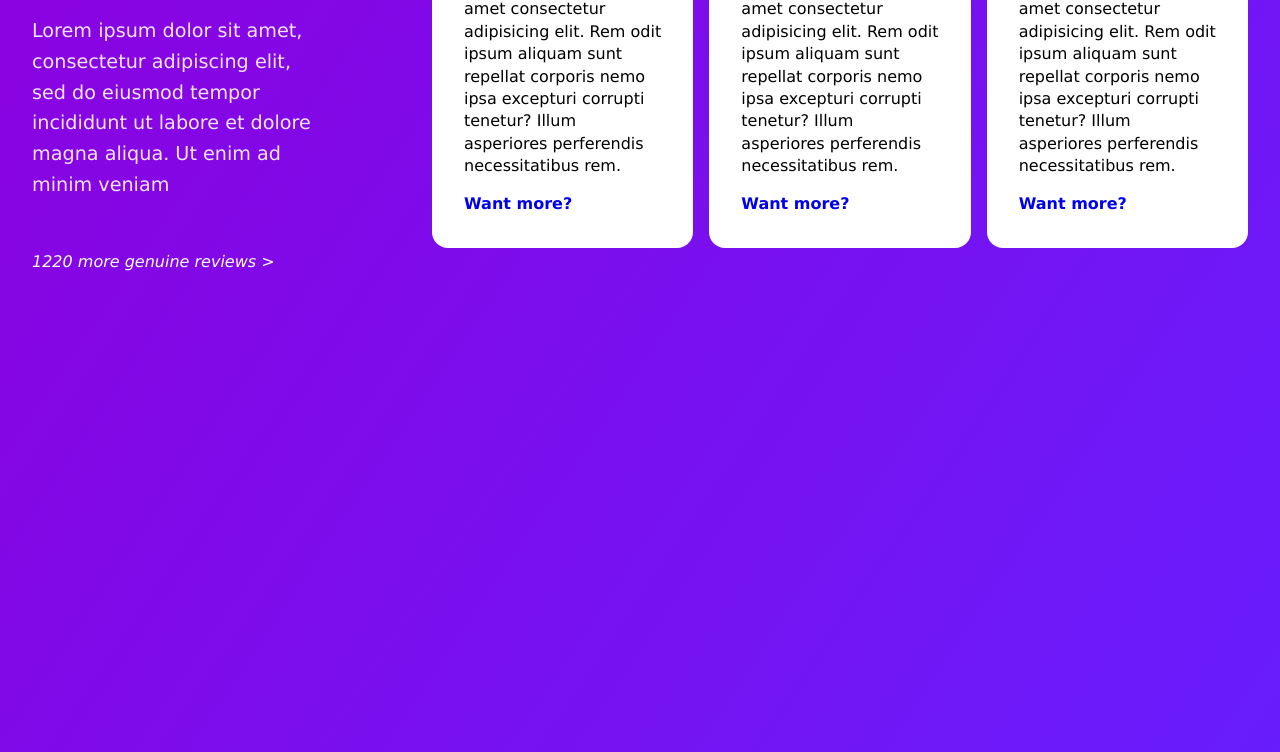
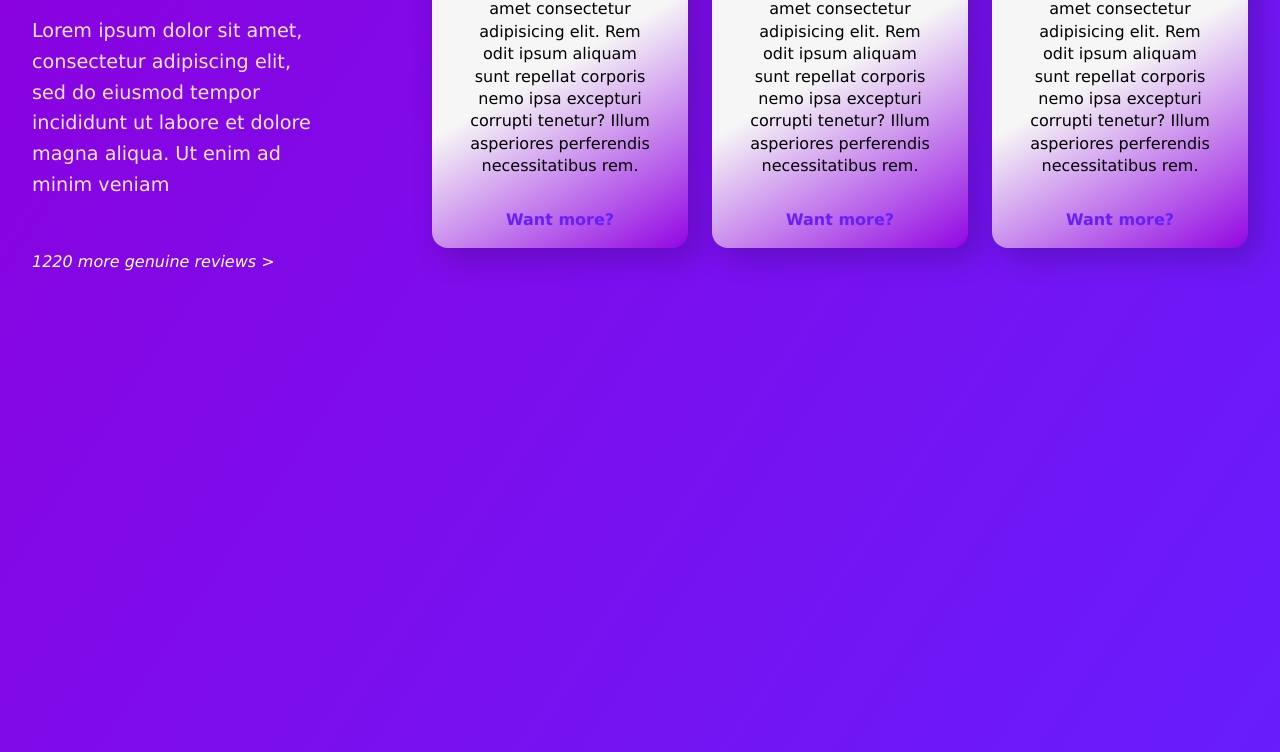
Before and after one commit to michellenpm3108/gradient-101, a plain HTML site: page index.html in a window 1280 px wide. Shown: the part 208-960 px from the top of the page. Drawn offline with Linux system fonts and the light colour scheme.

Commit message:
Update index.css

```diff
--- a/index.css
+++ b/index.css
@@ -12,7 +12,7 @@ body {
     height: 100%;
     padding: 5em 2em;
     color: black;
-    background: linear-gradient(304deg, rgba(104,29,253,1) 0%, rgba(141,0,222,1) 100%);
+    background: linear-gradient(304deg, #681dfd 0%, #8d00de 100%);
     position: relative;
     z-index: 1;
 }
@@ -58,7 +58,11 @@ a {
 }
 .btn {
     font-weight: bold;
-
+    color: #681dfd ;
+    /* background:rgba(160, 85, 85, 0.899);
+    padding: .5em 1.5em;
+    border-radius: 1em; */
+    margin-top: 1em;
 }
 
 /* CARDS */
@@ -66,14 +70,16 @@ a {
     display: grid;
     grid-template-columns: repeat(auto-fit, minmax(250px, 1fr));
     grid-auto-rows: 320px;
-    gap: 4em 1em;
+    gap: 4em 1.5em;
     margin-top: 6em;
 }
 .card {
-    background-color: white;
-    padding: 2em;
+    background: rgb(246,246,246);
+    background: linear-gradient(150deg, rgba(246,246,246,1) 45%, rgba(146,6,227,1) 100%);    padding: 2em;
+    position: relative;
+    text-align: center;
     border-radius: 1em;
-    position: relative;
+    box-shadow: 10px 10px 30px rgba(0,0,0,.2);
 }
 span {
     width: 5rem;
```
